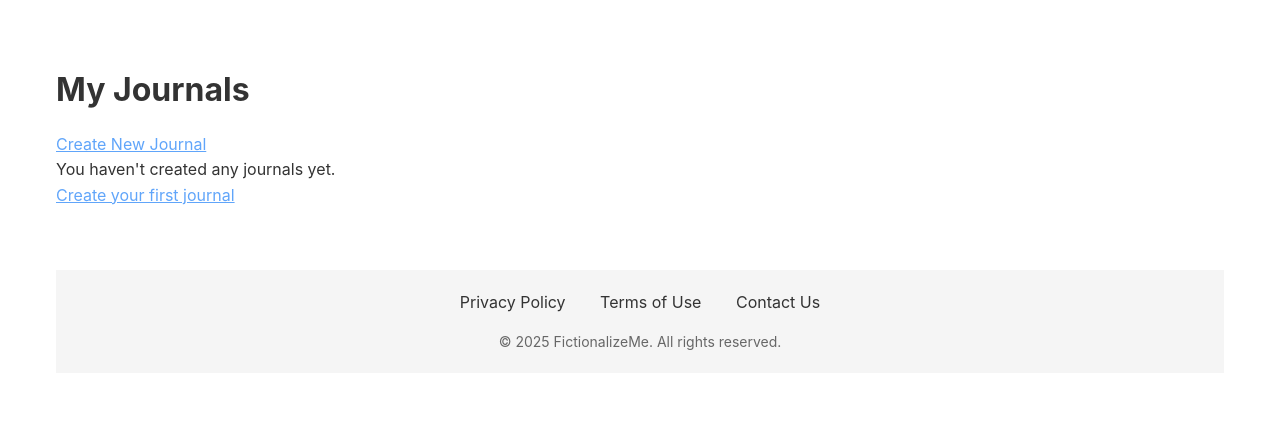
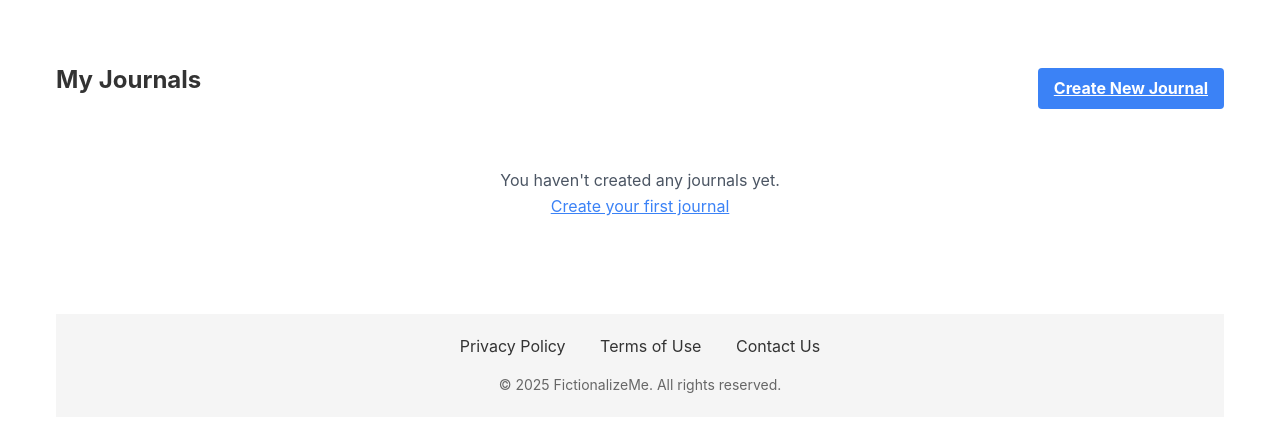
Before and after one commit to n14little/fictionalize-me, a Django app: page /journals/ in a window 1280 px wide. Shown: the part 103-535 px from the top of the page. Run offline with Django 5.2, Linux system fonts and the light colour scheme; the visitor is signed in with stand-in values (Sample User, id 1); data that the repository does not hold is empty.

Commit message:
chore: add css

```diff
--- a/accounts/templates/accounts/base.html
+++ b/accounts/templates/accounts/base.html
@@ -4,6 +4,8 @@
     <meta charset="UTF-8">
     <meta name="viewport" content="width=device-width, initial-scale=1.0">
     <title>{% block title %}Fictionalize Me{% endblock %}</title>
+    {% load static %}
+    <link rel="stylesheet" href="{% static 'css/main.css' %}">
     <style>
         /* Reset and base styles */
         * {
--- a/fictionalize_me/settings.py
+++ b/fictionalize_me/settings.py
@@ -117,6 +117,10 @@ USE_TZ = True
 # https://docs.djangoproject.com/en/5.2/howto/static-files/
 
 STATIC_URL = 'static/'
+STATICFILES_DIRS = [
+    BASE_DIR / 'static',
+]
+STATIC_ROOT = BASE_DIR / 'staticfiles'
 
 # Feature Flags
 ENABLE_SIGNUP = os.environ.get('ENABLE_SIGNUP', 'False').lower() == 'true'
--- /dev/null
+++ b/static/css/main.css
@@ -0,0 +1,227 @@
+/* Main CSS file with utility classes */
+
+/* Typography */
+.text-sm {
+  font-size: 0.875rem;
+  line-height: 1.25rem;
+}
+
+.text-xs {
+  font-size: 0.75rem;
+  line-height: 1rem;
+}
+
+.text-xl {
+  font-size: 1.25rem;
+  line-height: 1.75rem;
+}
+
+.text-2xl {
+  font-size: 1.5rem;
+  line-height: 2rem;
+}
+
+.text-3xl {
+  font-size: 1.875rem;
+  line-height: 2.25rem;
+}
+
+.font-bold {
+  font-weight: 700;
+}
+
+.font-semibold {
+  font-weight: 600;
+}
+
+.font-medium {
+  font-weight: 500;
+}
+
+/* Colors */
+.text-white {
+  color: #fff;
+}
+
+.text-gray-500 {
+  color: #6b7280;
+}
+
+.text-gray-600 {
+  color: #4b5563;
+}
+
+.text-gray-700 {
+  color: #374151;
+}
+
+.text-blue-500 {
+  color: #3b82f6;
+}
+
+.text-blue-700 {
+  color: #1d4ed8;
+}
+
+.text-green-800 {
+  color: #166534;
+}
+
+.bg-white {
+  background-color: #fff;
+}
+
+.bg-blue-500 {
+  background-color: #3b82f6;
+}
+
+.bg-blue-700 {
+  background-color: #1d4ed8;
+}
+
+.bg-green-100 {
+  background-color: #dcfce7;
+}
+
+/* Spacing */
+.p-6 {
+  padding: 1.5rem;
+}
+
+.px-4 {
+  padding-left: 1rem;
+  padding-right: 1rem;
+}
+
+.py-8 {
+  padding-top: 2rem;
+  padding-bottom: 2rem;
+}
+
+.py-2 {
+  padding-top: 0.5rem;
+  padding-bottom: 0.5rem;
+}
+
+.px-4 {
+  padding-left: 1rem;
+  padding-right: 1rem;
+}
+
+.px-2\.5 {
+  padding-left: 0.625rem;
+  padding-right: 0.625rem;
+}
+
+.py-0\.5 {
+  padding-top: 0.125rem;
+  padding-bottom: 0.125rem;
+}
+
+.mb-4 {
+  margin-bottom: 1rem;
+}
+
+.mb-6 {
+  margin-bottom: 1.5rem;
+}
+
+.mb-2 {
+  margin-bottom: 0.5rem;
+}
+
+.mx-auto {
+  margin-left: auto;
+  margin-right: auto;
+}
+
+.gap-6 {
+  gap: 1.5rem;
+}
+
+.gap-2 {
+  gap: 0.5rem;
+}
+
+/* Layout */
+.container {
+  width: 100%;
+}
+
+.flex {
+  display: flex;
+}
+
+.grid {
+  display: grid;
+}
+
+.grid-cols-1 {
+  grid-template-columns: repeat(1, minmax(0, 1fr));
+}
+
+.col-span-3 {
+  grid-column: span 3 / span 3;
+}
+
+.justify-between {
+  justify-content: space-between;
+}
+
+.items-center {
+  align-items: center;
+}
+
+.items-start {
+  align-items: flex-start;
+}
+
+.max-w-2xl {
+  max-width: 42rem;
+}
+
+.text-center {
+  text-align: center;
+}
+
+.rounded {
+  border-radius: 0.25rem;
+}
+
+.rounded-lg {
+  border-radius: 0.5rem;
+}
+
+.shadow-lg {
+  box-shadow: 0 10px 15px -3px rgba(0, 0, 0, 0.1), 0 4px 6px -2px rgba(0, 0, 0, 0.05);
+}
+
+.overflow-hidden {
+  overflow: hidden;
+}
+
+/* Hover effects */
+.hover\:bg-blue-700:hover {
+  background-color: #1d4ed8;
+}
+
+.hover\:text-blue-700:hover {
+  color: #1d4ed8;
+}
+
+.hover\:text-gray-700:hover {
+  color: #374151;
+}
+
+/* Media queries for responsive design */
+@media (min-width: 768px) {
+  .md\:grid-cols-2 {
+    grid-template-columns: repeat(2, minmax(0, 1fr));
+  }
+}
+
+@media (min-width: 1024px) {
+  .lg\:grid-cols-3 {
+    grid-template-columns: repeat(3, minmax(0, 1fr));
+  }
+}
```
